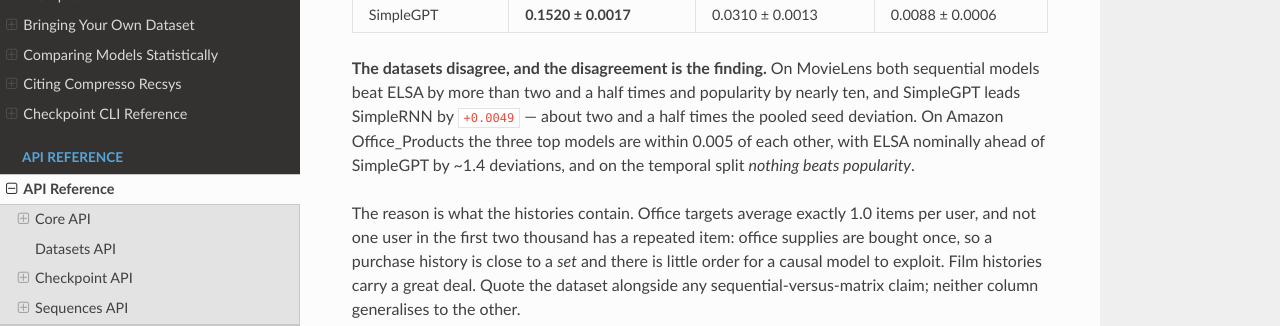
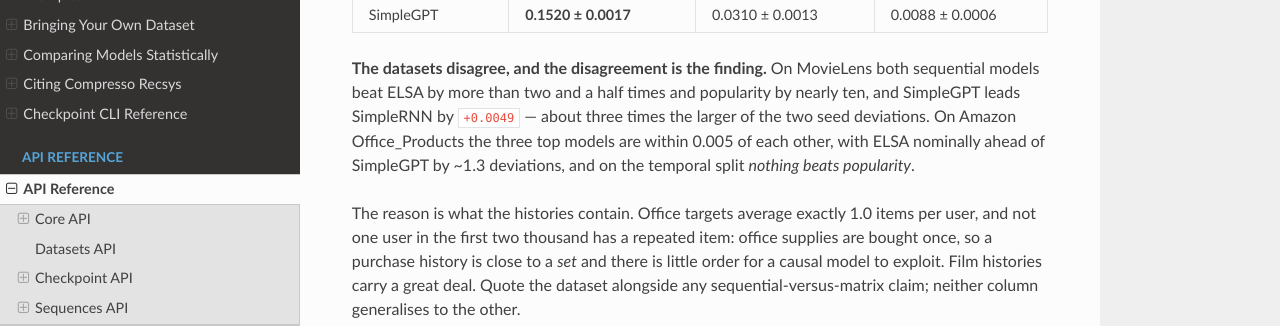
Before and after one commit to zombak79/compresso-recsys, a Sphinx documentation site: the page built from docs/source/api/models.rst, in a window 1280 px wide and 900 px high, scrolled down 19588 px. Shown: the part 151-477 px from the top of the window. Built offline with Sphinx 7.4.7 and the Read the Docs theme 3.1.0, drawn with Linux system fonts in a browser that asks for light colours.

Commit message:
Say three deviations where the numbers say three, not two and a half

```diff
--- a/docs/source/api/models.rst
+++ b/docs/source/api/models.rst
@@ -935,9 +935,9 @@ model comparison cannot say whether either model works at all.
 
 **The datasets disagree, and the disagreement is the finding.** On MovieLens both
 sequential models beat ELSA by more than two and a half times and popularity by
-nearly ten, and SimpleGPT leads SimpleRNN by ``+0.0049`` — about two and a half
-times the pooled seed deviation. On Amazon Office_Products the three top models
-are within 0.005 of each other, with ELSA nominally ahead of SimpleGPT by ~1.4
+nearly ten, and SimpleGPT leads SimpleRNN by ``+0.0049`` — about three
+times the larger of the two seed deviations. On Amazon Office_Products the three top models
+are within 0.005 of each other, with ELSA nominally ahead of SimpleGPT by ~1.3
 deviations, and on the temporal split *nothing beats popularity*.
 
 The reason is what the histories contain. Office targets average exactly 1.0
```
Also changed, not shown: CHANGELOG.md (+1 -1 lines).
